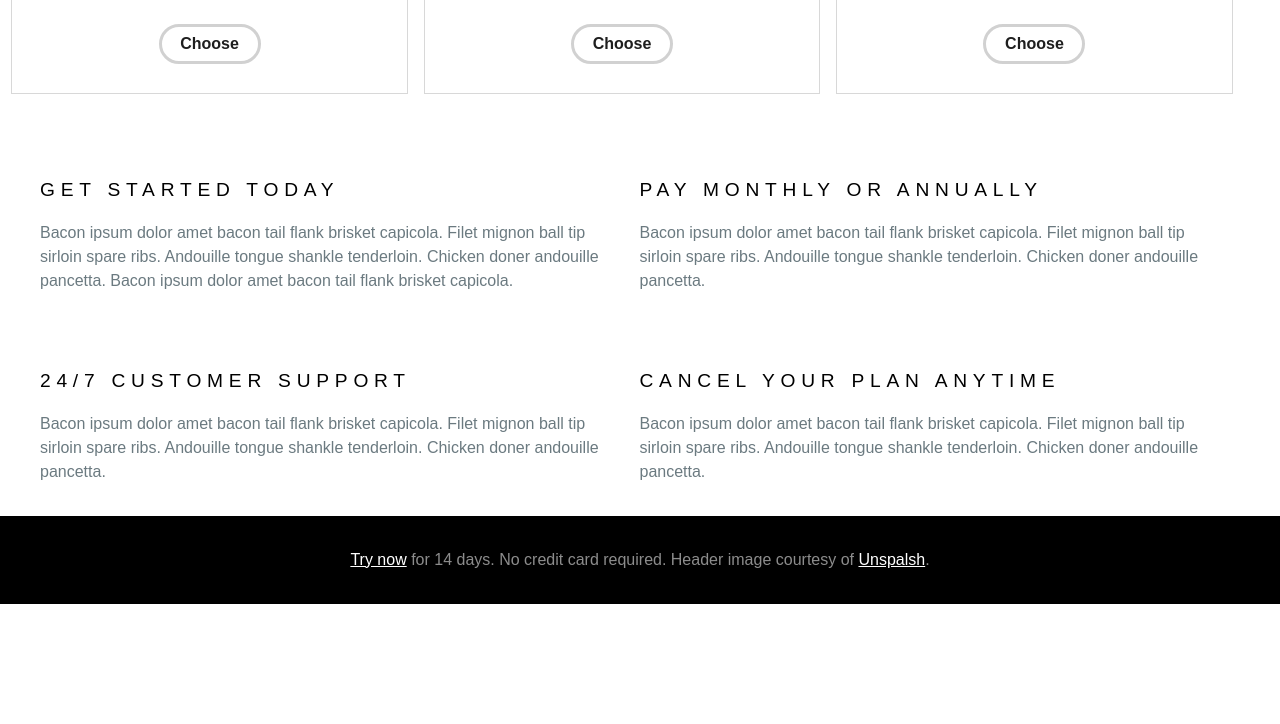
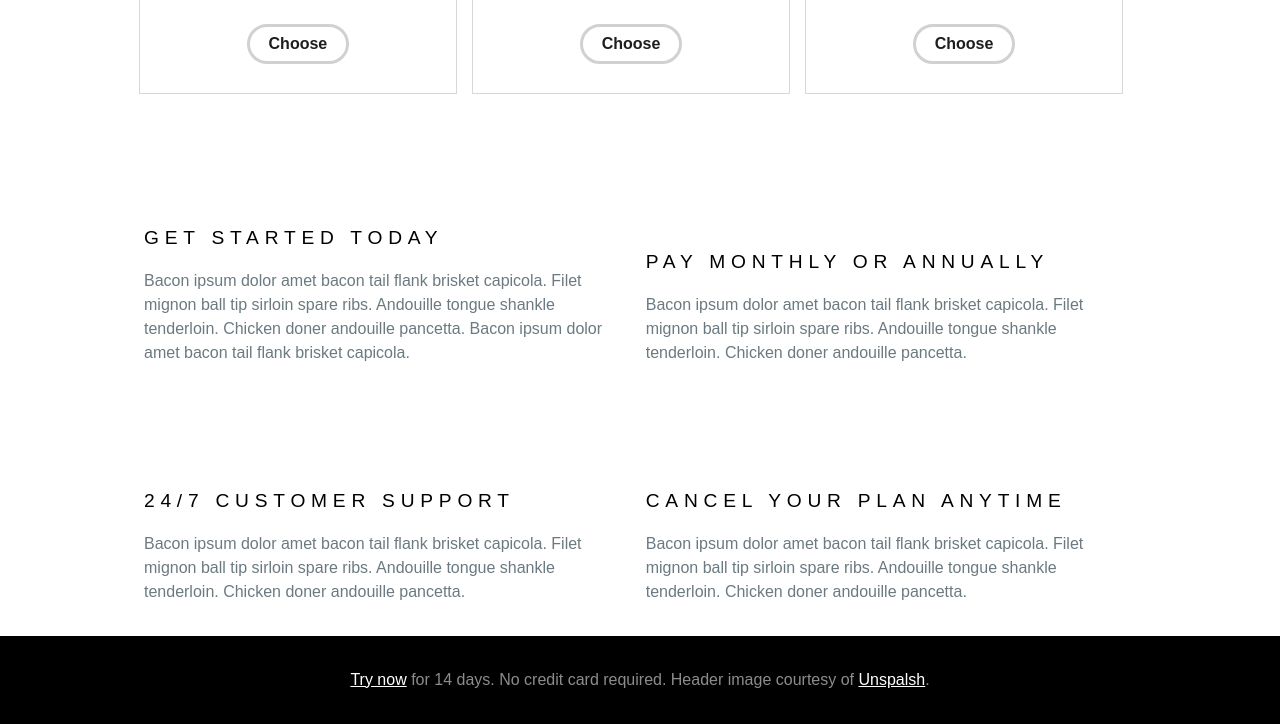
Before and after one commit to troyacosta/Week-1-Project, a plain HTML site: page index.html in a window 1280 px wide. Shown: the part 974-1698 px from the top of the page. Before the commit the page ends 1578 px from the top, so only its background shows below. Drawn offline with Linux system fonts and the light colour scheme.

Commit message:
still working on it

```diff
--- a/index.html
+++ b/index.html
@@ -3,6 +3,7 @@
 
 <head>
     <link rel="stylesheet" type="text/css" href="styles/main.css">
+    <meta charset="utf-8">
     <title>Week 1 Project</title>
 </head>
 
@@ -17,7 +18,7 @@
         <div class="landingText">Simple Pricing.</div>
         <div class="landingText">Try before you buy</div>
     </section>
-    <section>
+    <section class="fullScreen">
         <div class="price">
             <div class="personal">
                 <div class="topText">PERSONAL</div>
@@ -61,8 +62,7 @@
             <div class="choose"><a href="#">Choose</a></div>
         </div>
     </section>
-    <section>
-        <div class="infoBox">
+    <section class="fullScreen">
             <div class="paragraph">
                 <div class="info">GET STARTED TODAY</div>
                 <div class="infoText">Bacon ipsum dolor amet bacon tail flank brisket capicola. Filet mignon ball tip sirloin spare ribs. Andouille tongue shankle tenderloin. Chicken doner andouille pancetta. Bacon ipsum dolor amet bacon tail flank brisket capicola. </div>
@@ -71,8 +71,6 @@
                 <div class="info">PAY MONTHLY OR ANNUALLY</div>
                 <div class="infoText">Bacon ipsum dolor amet bacon tail flank brisket capicola. Filet mignon ball tip sirloin spare ribs. Andouille tongue shankle tenderloin. Chicken doner andouille pancetta.</div>
             </div>
-        </div>
-        <div class="infoBox">
             <div class="paragraph">
                 <div class="info">24/7 CUSTOMER SUPPORT</div>
                 <div class="infoText">Bacon ipsum dolor amet bacon tail flank brisket capicola. Filet mignon ball tip sirloin spare ribs. Andouille tongue shankle tenderloin. Chicken doner andouille pancetta.</div>
@@ -81,7 +79,6 @@
                 <div class="info">CANCEL YOUR PLAN ANYTIME</div>
                 <div class="infoText">Bacon ipsum dolor amet bacon tail flank brisket capicola. Filet mignon ball tip sirloin spare ribs. Andouille tongue shankle tenderloin. Chicken doner andouille pancetta.</div>
             </div>
-        </div>
     </section>
     <footer>
         <a href="#">Try now</a> for 14 days. No credit card required. Header image courtesy of <a href="#">Unspalsh</a>.
--- a/styles/main.scss
+++ b/styles/main.scss
@@ -34,6 +34,7 @@ nav {
     color: #fff;
     text-align: center;
     font-size: 1.9em;
+    text-shadow: 1px 1px 2px black;
 }
 
 .price {
@@ -111,8 +112,12 @@ nav {
     }
 }
 
-.infoBox {
-    padding: 0 .5em 0 2.5em;
+.paragraph {
+    box-sizing: border-box;
+    width: 96%;
+    margin: 0 auto;
+    padding-top: 3em;
+
     .info {
         color: #000000;
         margin-top: 4em;
@@ -163,9 +168,15 @@ footer {
     .paragraph {
         display: inline-block;
         width: 47%;
-        padding-right: 1em;
+        margin-left: 1em;
     }
 }
 
 
 /* css for breakpoint #4 */
+
+@media screen and (min-width: 979px) {
+    .fullScreen {
+        margin: 0 10%;
+    }
+}
```
Also changed, not shown: styles/main.css, 1 other file.
